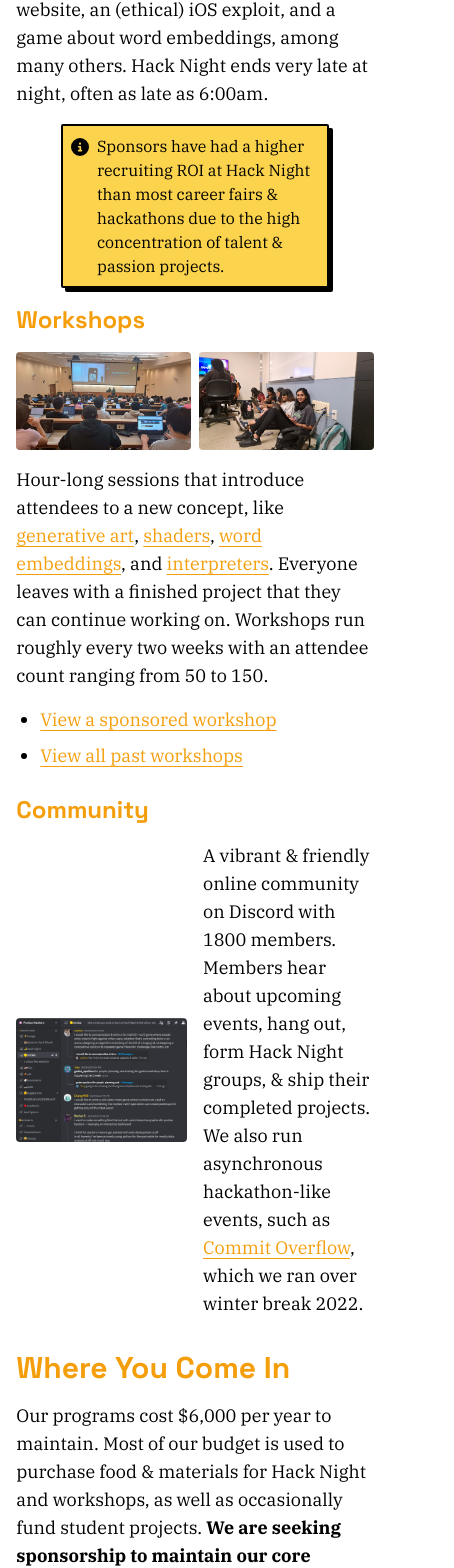
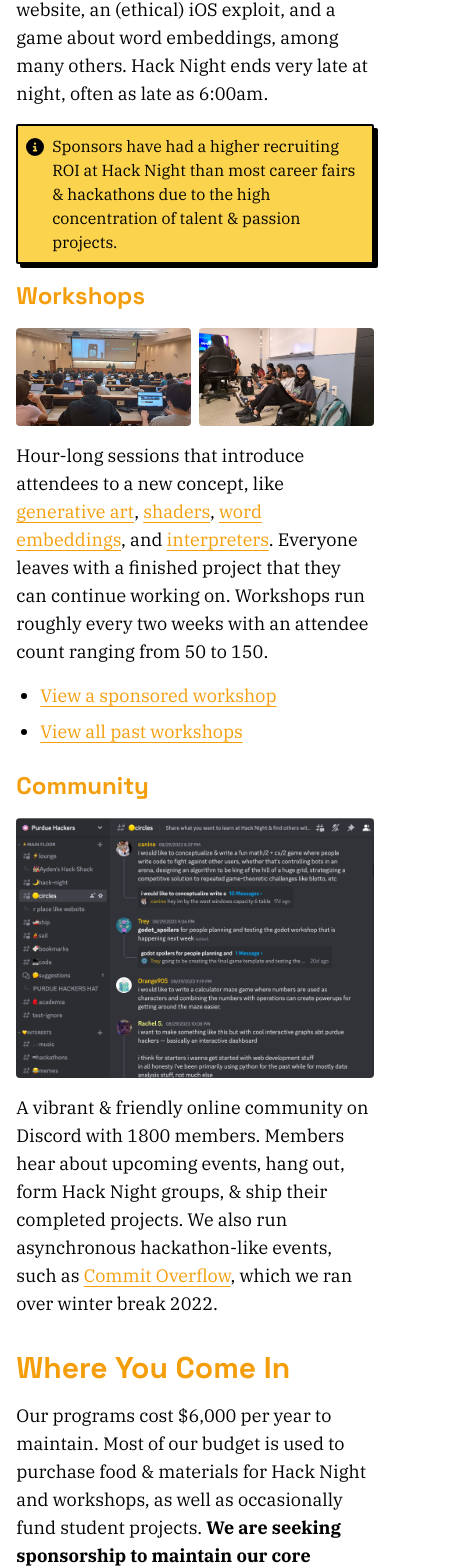
Before and after one commit to purduehackers/site, a Next.js app: page /sponsor in a window 390 px wide. Shown: the part 2620-4188 px from the top of the page, 454 px wide, since content can reach past the window. Built offline with nearby package versions, Linux system fonts and the light colour scheme.

Commit message:
Fix mobile layout

```diff
--- a/components/sponsor/grid.tsx
+++ b/components/sponsor/grid.tsx
@@ -5,20 +5,24 @@ export function Grid({
   children,
   largeGap,
   overflow,
+  singleRow,
   className
 }: {
   children: React.ReactNode
   largeGap?: boolean
   overflow?: boolean
+  singleRow?: boolean
   className?: string
 }): JSX.Element {
   return (
     <div
       className={clsx(
         className,
-        `grid grid-cols-2 items-center break-inside-avoid ${
-          largeGap ? 'gap-4' : 'gap-2'
-        } ${overflow ? 'sponsor-overflow' : ''}`
+        `grid items-center break-inside-avoid ${
+          singleRow ? 'grid-cols-1 md:grid-cols-2' : 'grid-cols-2'
+        } ${largeGap ? 'gap-4' : 'gap-2'} ${
+          overflow ? 'md:sponsor-overflow' : ''
+        }`
       )}
     >
       {children}
--- a/components/sponsor/sponsor.mdx
+++ b/components/sponsor/sponsor.mdx
@@ -61,7 +61,7 @@ Hour-long sessions that introduce attendees to a new concept, like [generative a
 
 ## Community
 
-<Grid largeGap>
+<Grid largeGap singleRow>
 
 ![](/img/sponsor/community-circles.png)
 
@@ -75,7 +75,7 @@ Our programs cost $6,000 per year to maintain. Most of our budget is used to pur
 
 In return, we will partner with you on a workshop, Hack Night, or other event of your choice ([example](https://events.purduehackers.com/-hammerwars-)), through which you will gain direct recruiting access to our uniquely talented members.
 
-<Grid className="my-4" largeGap overflow>
+<Grid className="my-4" largeGap overflow singleRow>
 
 <Tier
   title="Sponsor a Hack Night"
--- a/components/sponsor/tip.tsx
+++ b/components/sponsor/tip.tsx
@@ -3,7 +3,7 @@ import { FontAwesomeIcon } from '@fortawesome/react-fontawesome'
 
 export function Tip({ text }: { text: string }): JSX.Element {
   return (
-    <div className="bg-amber-300 rounded-sm border-2 border-black flex flex-row justify-center align-center gap-2 p-2 w-9/12 mx-auto break-inside-avoid shadow-blocks-sm">
+    <div className="bg-amber-300 rounded-sm border-2 border-black flex flex-row justify-center align-center gap-2 p-2 w-full md:w-9/12 mx-auto break-inside-avoid shadow-blocks-sm">
       <FontAwesomeIcon icon={faInfoCircle} className="pt-1" />
       <p className="text-base">{text}</p>
     </div>
```
